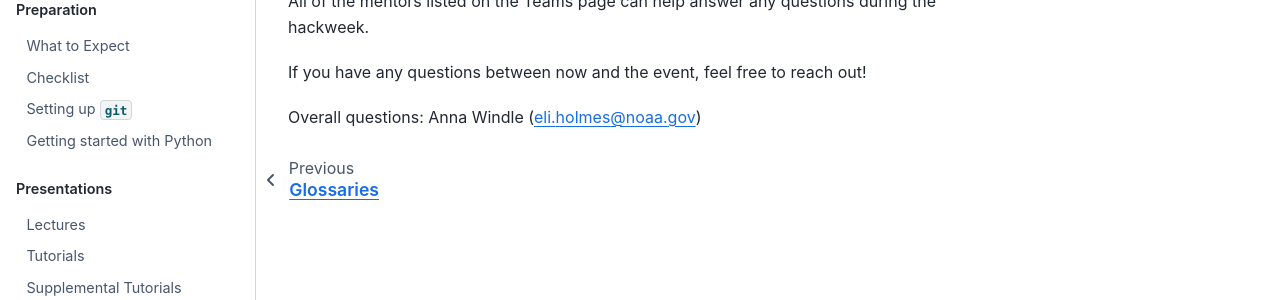
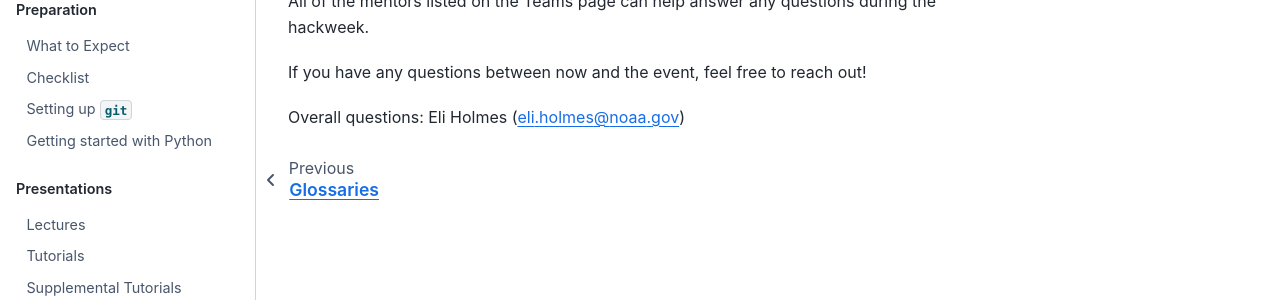
Before and after one commit to fish-pace/hackweek-2025, a Jupyter Book: the page built from book/reference/questions.md, in a window 1280 px wide. Shown: the part 192-492 px from the top of the page. Built offline with Jupyter Book 1.0.4 settings and Sphinx 7.4.7 and the Sphinx Book theme 1.1.4, drawn with Linux system fonts in a browser that asks for light colours.

Commit message:
missed name change

```diff
--- a/book/reference/questions.md
+++ b/book/reference/questions.md
@@ -6,4 +6,4 @@ All of the mentors listed on the Teams page can help answer any questions during
 
 If you have any questions between now and the event, feel free to reach out!
 
-Overall questions: Anna Windle (eli.holmes@noaa.gov)
+Overall questions: Eli Holmes (eli.holmes@noaa.gov)
```
